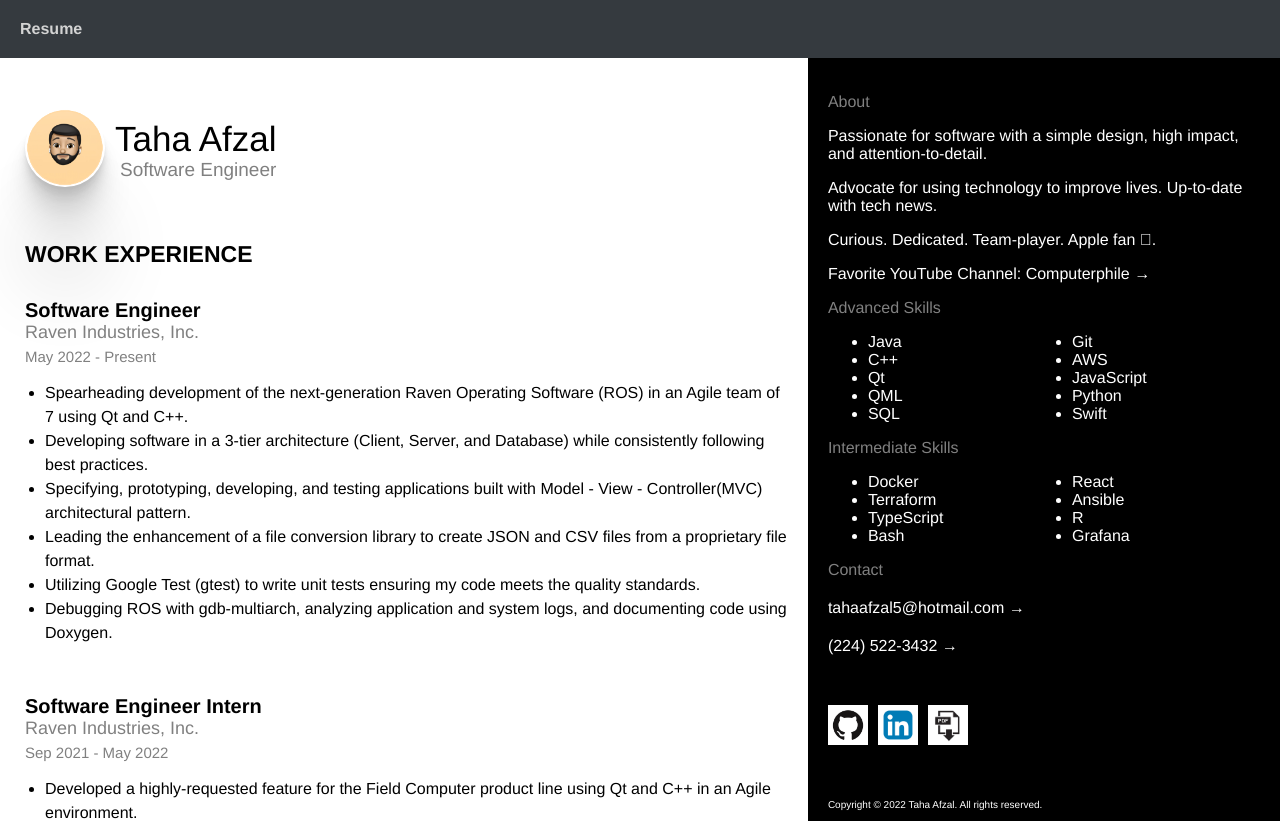
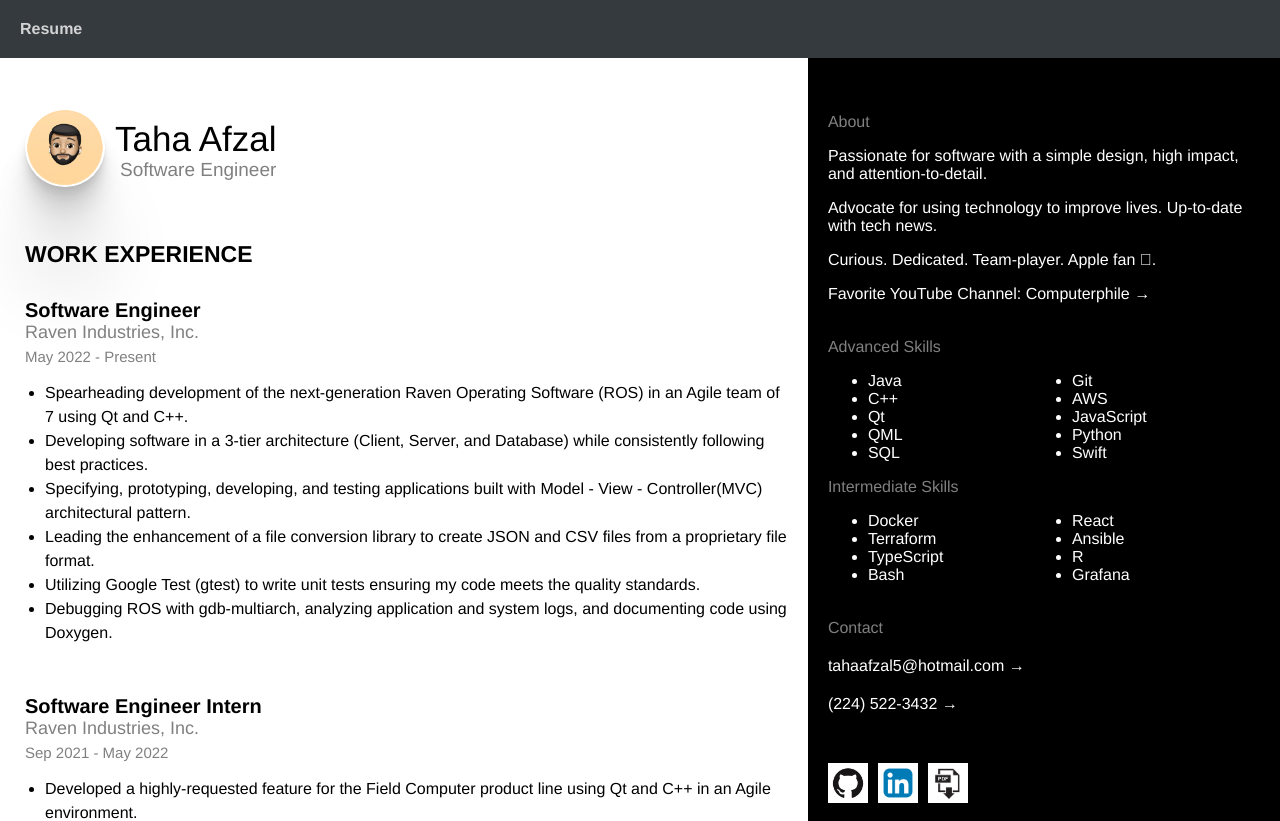
Before and after one commit to tahaafzal5/personal-website-2.0, a React (Create React App) app: page /#/ in a window 1280 px wide. Shown: the top 821 px of the page. Built offline with nearby package versions, Linux system fonts and the light colour scheme.

Commit message:
fix margins for right-side

```diff
--- a/src/RightSide/RightSide.css
+++ b/src/RightSide/RightSide.css
@@ -10,7 +10,7 @@
 .contact-info,
 .logos {
     color: gray;
-    margin: 15px 0px 0px 0px;
+    margin: 35px 0px 0px 0px;
 }
 
 .logos {
```
